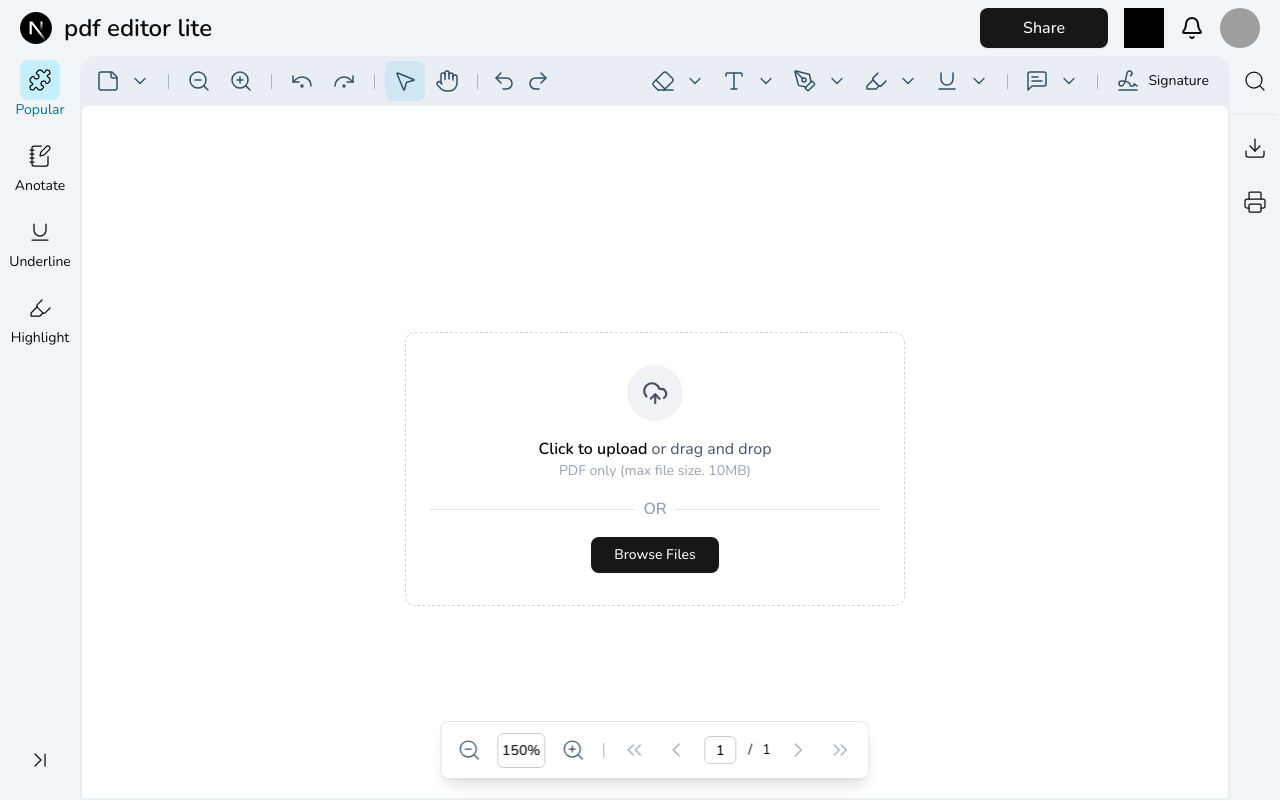
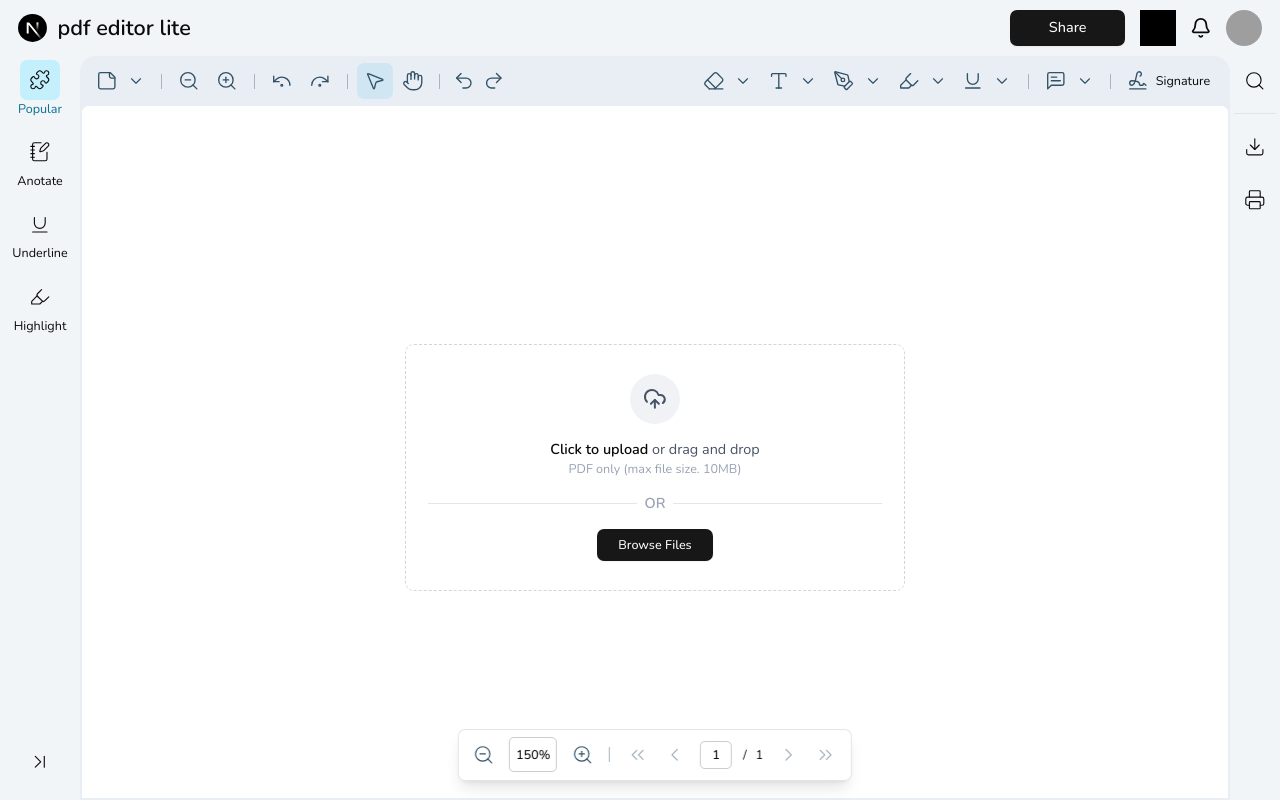
Before and after one commit to AdedigbaOluwad1/pdf-editor-lite, a Next.js app: page / in a window 1280 px wide. Built offline with nearby package versions, Linux system fonts and the light colour scheme; grey boxes are pictures that could not be loaded.

Commit message:
chore: set root font-size to 90%

```diff
--- a/app/globals.css
+++ b/app/globals.css
@@ -123,6 +123,10 @@
   body {
     @apply bg-background text-foreground;
   }
+
+  :root {
+    @apply text-[90%];
+  }
 }
 
 .disable-pointer * {
```
